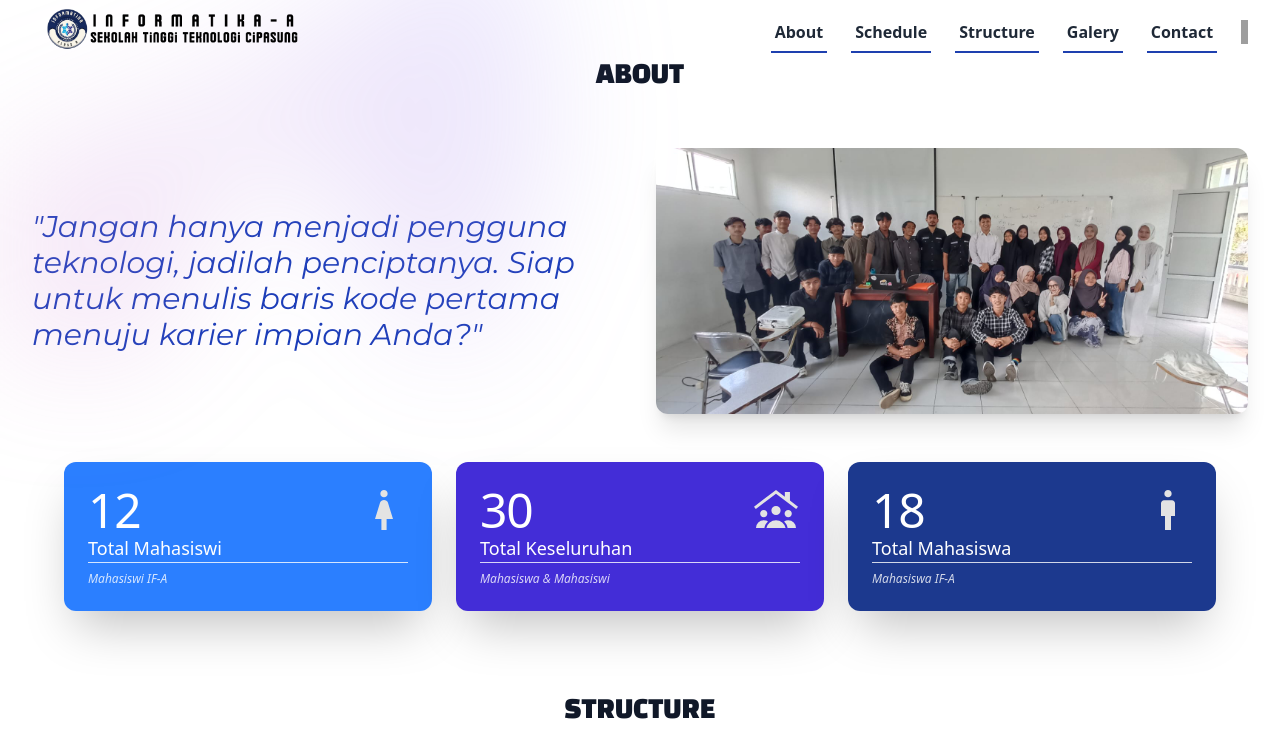
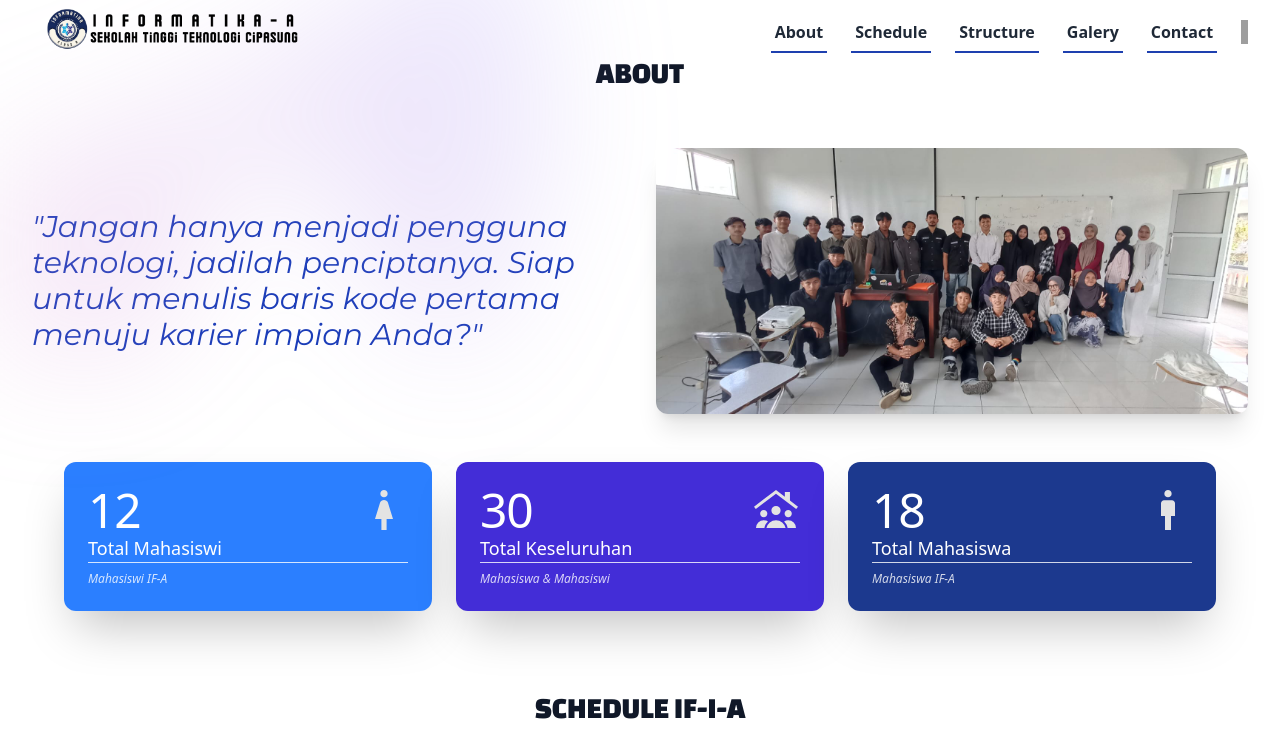
Before and after one commit to INFORMATIKA-A2025/INFORMATIKA2025, a Vue app: page /INFORMATIKA2025/home in a window 1280 px wide. Shown: the top 733 px of the page. Built offline with nearby package versions, Linux system fonts and the light colour scheme; grey boxes are pictures that could not be loaded; a web font is replaced by a local one.

Commit message:
change subject for schedule

```diff
--- a/src/components/Jadwal.vue
+++ b/src/components/Jadwal.vue
@@ -1,6 +1,6 @@
 <template>
   <div class="p-3 md:p-6 bg-white min-h-screen">
-    <h2 id="subjudul" class="animate-bounce animate-infinite flex justify-center text-2xl font-semibold text-gray-900 sm:text-3xl mb-10">STRUCTURE</h2>
+    <h2 id="subjudul" class="animate-bounce animate-infinite flex justify-center text-2xl font-semibold text-gray-900 sm:text-3xl mb-10">SCHEDULE IF-I-A</h2>
 
     <div class="overflow-x-auto bg-white shadow-md rounded-lg">
       <table class="min-w-full border border-gray-300 text-xs sm:text-sm md:text-base">
```
